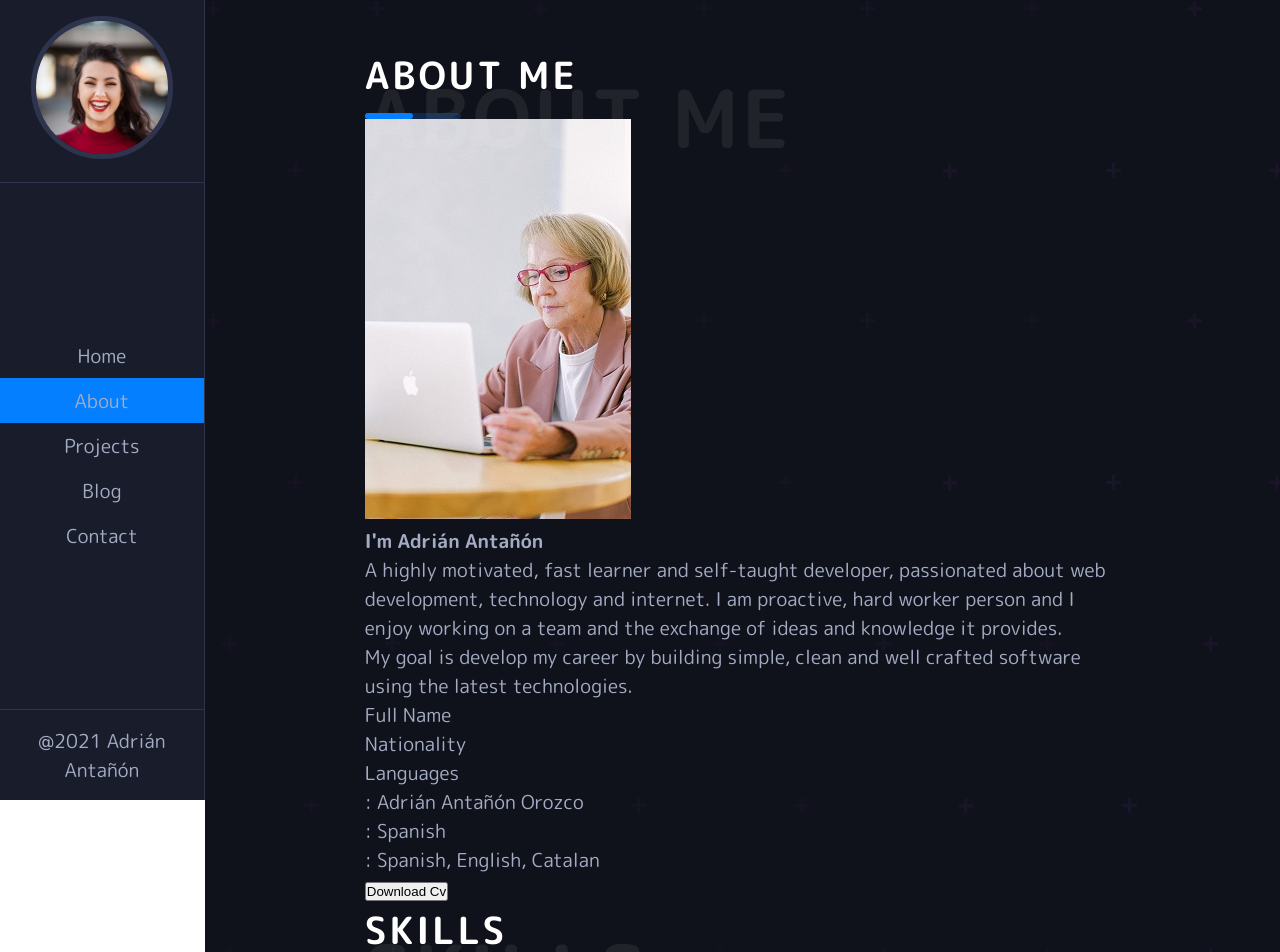
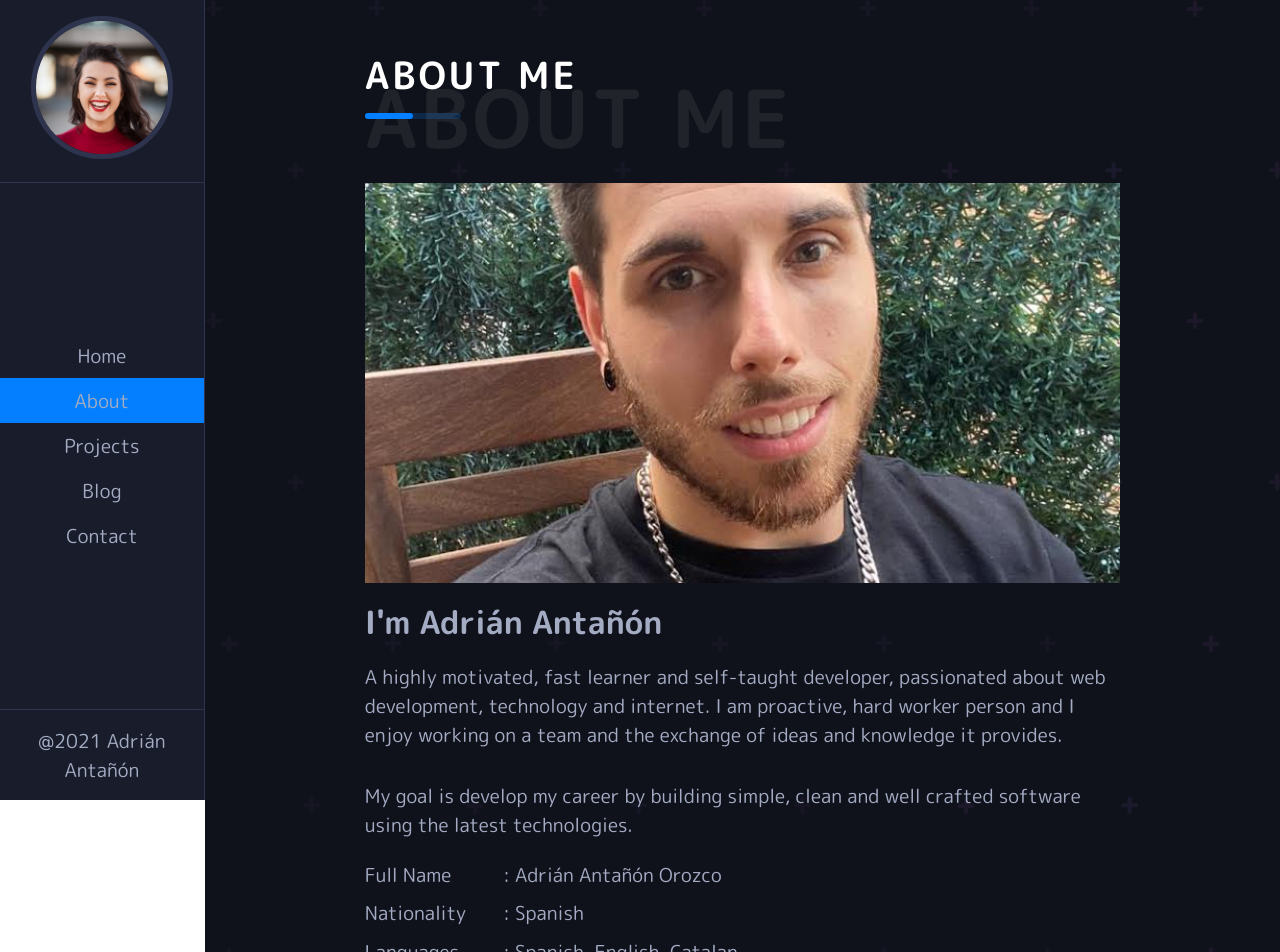
Before and after one commit to Adri-Antanon/portfolio, a React (Create React App) app: page /about in a window 1280 px wide. Shown: the top 952 px of the page. Built offline with nearby package versions, Linux system fonts and the light colour scheme.

Commit message:
Styling AboutPage

```diff
--- a/public/index.html
+++ b/public/index.html
@@ -2,28 +2,17 @@
 <html lang="en">
     <head>
         <meta charset="utf-8" />
-        <link rel="icon" href="%PUBLIC_URL%/favicon.ico" />
+        <link rel="icon" href="%PUBLIC_URL%/dev_icon.svg" />
         <meta name="viewport" content="width=device-width, initial-scale=1" />
         <meta name="theme-color" content="#000000" />
         <meta name="description" content="Web site created using create-react-app" />
         <link rel="apple-touch-icon" href="%PUBLIC_URL%/logo192.png" />
-        <!--
-      manifest.json provides metadata used when your web app is installed on a
-      user's mobile device or desktop. See https://developers.google.com/web/fundamentals/web-app-manifest/
-    -->
+
         <link rel="manifest" href="%PUBLIC_URL%/manifest.json" />
         <link rel="preconnect" href="https://fonts.gstatic.com" />
         <link href="https://fonts.googleapis.com/css2?family=M+PLUS+Rounded+1c:wght@100;300;400;500;700&display=swap" rel="stylesheet" />
-        <!--
-      Notice the use of %PUBLIC_URL% in the tags above.
-      It will be replaced with the URL of the `public` folder during the build.
-      Only files inside the `public` folder can be referenced from the HTML.
 
-      Unlike "/favicon.ico" or "favicon.ico", "%PUBLIC_URL%/favicon.ico" will
-      work correctly both with client-side routing and a non-root public URL.
-      Learn how to configure a non-root public URL by running `npm run build`.
-    -->
-        <title>React App</title>
+        <title>Adrian Antanyon - Portfolio</title>
     </head>
     <body>
         <noscript>You need to enable JavaScript to run this app.</noscript>
--- a/src/App.scss
+++ b/src/App.scss
@@ -1,7 +1,9 @@
 @import './assets/styles/variables';
+@import './assets/styles/about';
 @import './assets/styles/layout';
 @import './assets/styles/typography';
 @import './assets/styles/navbar';
+@import './assets/styles/skill';
 @import './assets/styles/title';
 
 * {
--- /dev/null
+++ b/src/assets/styles/_about.scss
@@ -0,0 +1,119 @@
+.ImageSection {
+    display: flex;
+    margin-top: 4rem;
+    margin-bottom: 4rem;
+    .img {
+        width: 100%;
+        height: 50vh;
+        img {
+            width: 100%;
+            object-fit: cover;
+            height: 100%;
+        }
+    }
+
+    .about-info {
+        margin-left: 2rem;
+        h4 {
+            font-size: 2rem;
+        }
+        .about-text {
+            padding: 1rem 0;
+        }
+    }
+    @media screen and (max-width: 1400px) {
+        flex-direction: column;
+        .about-info {
+            margin-left: 0;
+            margin-top: 1rem;
+        }
+    }
+}
+
+.about-details {
+    display: flex;
+    p {
+        padding: 0.3rem 0;
+    }
+    .right-section {
+        margin-left: 2.3rem;
+    }
+}
+
+.btn {
+    padding: 1rem 2rem;
+    background-color: $main-blue-color;
+    outline: none;
+    border: none;
+    font-family: inherit;
+    font-size: inherit;
+    color: white;
+    text-transform: uppercase;
+    cursor: pointer;
+    letter-spacing: 2px;
+    margin-top: 1rem;
+    position: relative;
+    &::after {
+        position: absolute;
+        content: '';
+        width: 0;
+        height: 0.3rem;
+        left: 0;
+        bottom: 0;
+        background-color: $bg-grey;
+        transition: all 0.4s ease-in-out;
+    }
+    &:hover::after {
+        width: 100%;
+    }
+}
+
+.skillsContainer {
+    display: grid;
+    grid-template-columns: repeat(2, 1fr);
+    column-gap: 4rem;
+    row-gap: 3rem;
+    margin: 4rem 0;
+    @media screen and (max-width: 1100px) {
+        grid-template-columns: repeat(1, 1fr);
+    }
+}
+
+.btn-port {
+    padding: 0.6rem 2rem;
+    background-color: $before-bg;
+    border: none;
+    outline: none;
+    cursor: pointer;
+    font-size: inherit;
+    font-family: inherit;
+    color: white;
+    margin-bottom: 1rem;
+    transition: all 0.3s ease-in-out;
+    &:not(:last-child) {
+        margin-right: 1rem;
+    }
+    &:hover {
+        background-color: $main-blue-color;
+    }
+    &:active {
+        background-color: $main-blue-color;
+    }
+    &:focus {
+        background-color: $main-blue-color;
+    }
+}
+
+.buttons {
+    display: flex;
+    justify-content: center;
+    align-items: center;
+    margin: 4rem 10rem;
+    flex-wrap: wrap;
+    @media screen and (max-width: 1270px) {
+        margin: 2rem 5rem;
+    }
+    @media screen and (max-width: 1100px) {
+        margin: 2rem 2rem;
+    }
+}
--- /dev/null
+++ b/src/assets/styles/_skill.scss
@@ -0,0 +1,34 @@
+// .SkillsSection {
+// }
+
+.skills-container {
+    .skill-title {
+        font-size: 1.4rem;
+        font-weight: 400;
+    }
+
+    .skill-bar {
+        display: flex;
+        align-items: center;
+        // .skill-text {
+        // }
+        .skill-progress {
+            width: 100%;
+            .progress {
+                width: 100%;
+                height: 0.5rem;
+                background-color: red;
+                margin-left: 1rem;
+                background-color: $before-bg;
+                position: relative;
+                .inner-pregress {
+                    position: absolute;
+                    background-color: $main-blue-color;
+                    height: 100%;
+                    bottom: 0;
+                    left: 0;
+                }
+            }
+        }
+    }
+}
--- a/src/assets/styles/_variables.scss
+++ b/src/assets/styles/_variables.scss
@@ -5,6 +5,7 @@ $main-blue-color: #037fff;
 $nav-lines-bg: #3858cc;
 $before-bg: #0381ff33;
 $main-border-color: #2e344e;
+$bg-grey: #a4acc4;
 
 $font-color: #a4acc4;
 $gitlab-color: #e24329;
--- a/src/components/ImageSection.jsx
+++ b/src/components/ImageSection.jsx
@@ -1,5 +1,5 @@
 import React from 'react';
-import about from '../assets/img/about.jpg';
+import about from '../assets/img/avatar.jpg';
 
 const ImageSection = () => {
 
@@ -28,7 +28,7 @@ const ImageSection = () => {
             <p>: Spanish, English, Catalan</p>
           </div>
         </div>
-        <button className="btn">Download Cv</button>
+        <button className="btn" >Download Cv</button>
       </div>
     </div>
   );
```
Also changed, not shown: public/dev_icon.svg (added), 1 other file (tests, documents, lock files or other folders).
